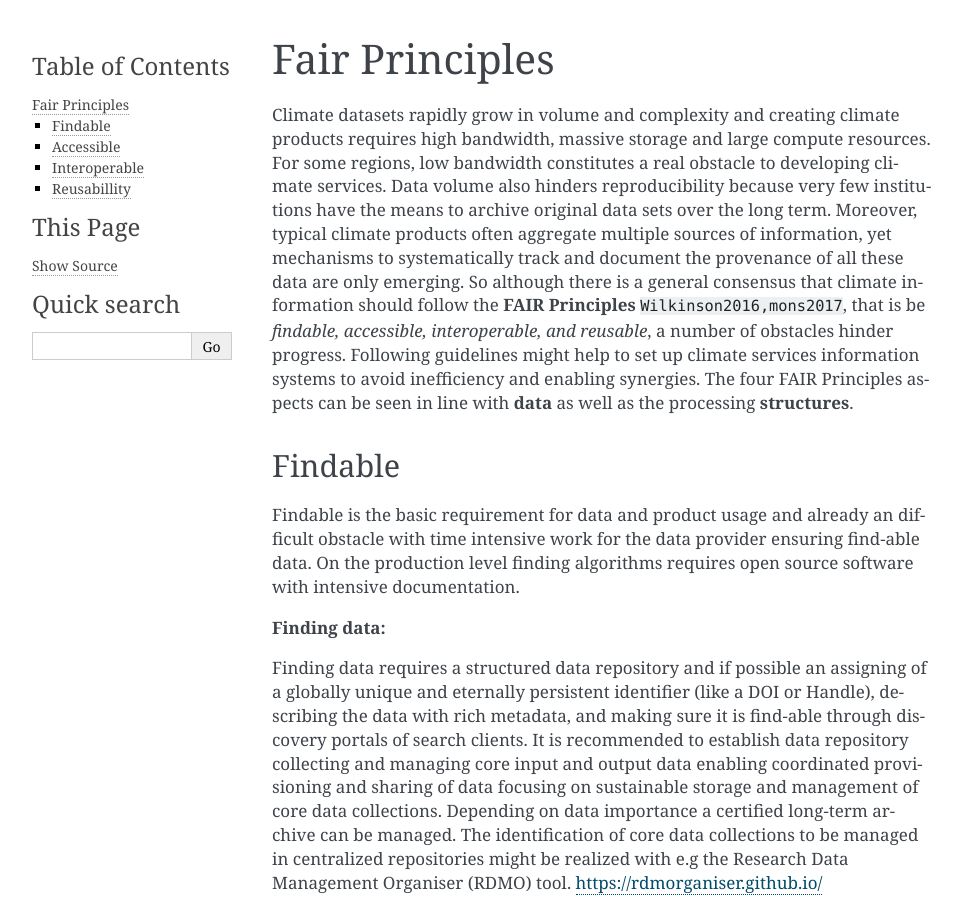
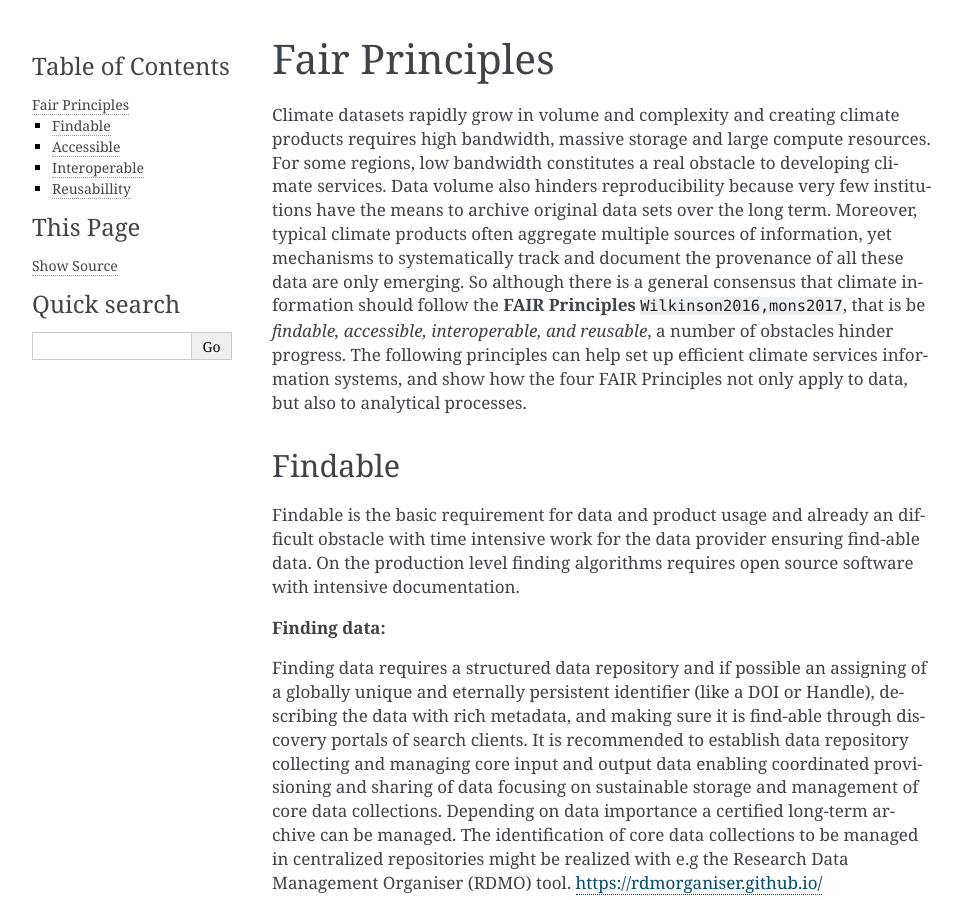
Before and after one commit to bird-house/birdhouse-docs, a Sphinx documentation site: the page built from docs/source/guide_fair.rst, in a window 1280 px wide and 900 px high. Shown: the whole window, without its empty margins (148-1110 px from the left). Built offline with Sphinx 7.4.7, drawn with Linux system fonts in a browser that asks for light colours; pages that are not in the unit, such as notebooks, are missing from menus; cross-references to code outside the pages are shown as plain code.

Commit message:
review of fair principles

```diff
--- a/docs/source/guide_fair.rst
+++ b/docs/source/guide_fair.rst
@@ -8,9 +8,7 @@ Fair Principles
   :maxdepth: 2
 
 
-
-
-Climate datasets rapidly grow in volume and complexity and creating climate products requires high bandwidth, massive storage and large compute resources. For some regions, low bandwidth constitutes a real obstacle to developing climate services. Data volume also hinders reproducibility because very few institutions have the means to archive original data sets over the long term. Moreover, typical climate products often aggregate multiple sources of information, yet mechanisms to systematically track and document the provenance of all these data are only emerging. So although there is a general consensus that climate information should follow the **FAIR Principles** :cite:`Wilkinson2016,mons2017`, that is be *findable, accessible, interoperable, and reusable*, a number of obstacles hinder progress. Following guidelines might help to set up climate services information systems to avoid inefficiency and enabling synergies. The four FAIR Principles aspects can be seen in line with **data** as well as the processing **structures**.
+Climate datasets rapidly grow in volume and complexity and creating climate products requires high bandwidth, massive storage and large compute resources. For some regions, low bandwidth constitutes a real obstacle to developing climate services. Data volume also hinders reproducibility because very few institutions have the means to archive original data sets over the long term. Moreover, typical climate products often aggregate multiple sources of information, yet mechanisms to systematically track and document the provenance of all these data are only emerging. So although there is a general consensus that climate information should follow the **FAIR Principles** :cite:`Wilkinson2016,mons2017`, that is be *findable, accessible, interoperable, and reusable*, a number of obstacles hinder progress. The following principles can help set up efficient climate services information systems, and show how the four FAIR Principles not only apply to data, but also to analytical processes.
 
 .. _findable:
 
```
